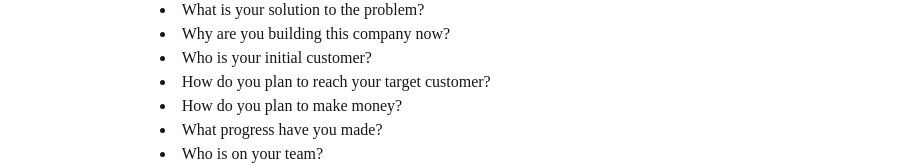
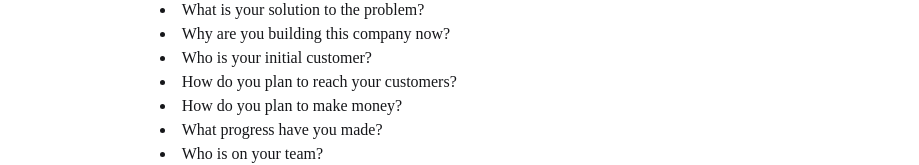
Before and after one commit to aavedissian/avedissian, a Next.js app: page /startups in a window 1280 px wide. Shown: the part 378-543 px from the top of the page, without its empty margins (193-1112 px from the left). Built offline with nearby package versions, Linux system fonts and the light colour scheme.

Commit message:
customer

```diff
--- a/pages/startups.js
+++ b/pages/startups.js
@@ -31,7 +31,7 @@ export default function Startups() {
 
           <li>Who is your initial customer?</li>
 
-          <li>How do you plan to reach your target customer?</li>
+          <li>How do you plan to reach your customers?</li>
 
           <li>How do you plan to make money?</li>
 
```
